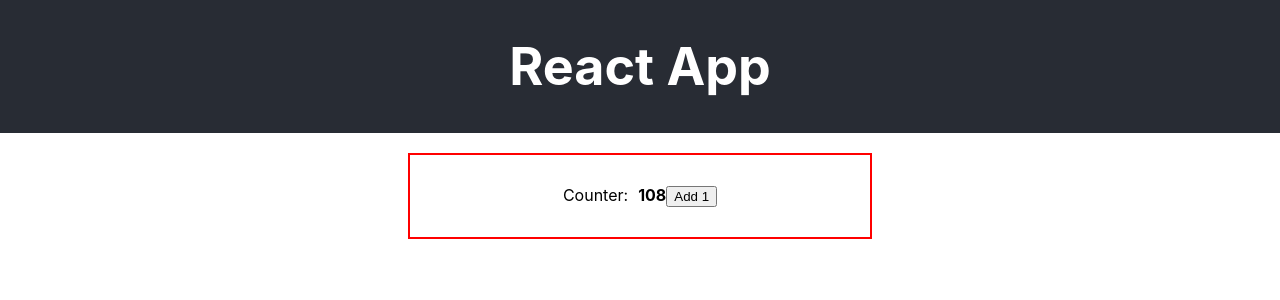
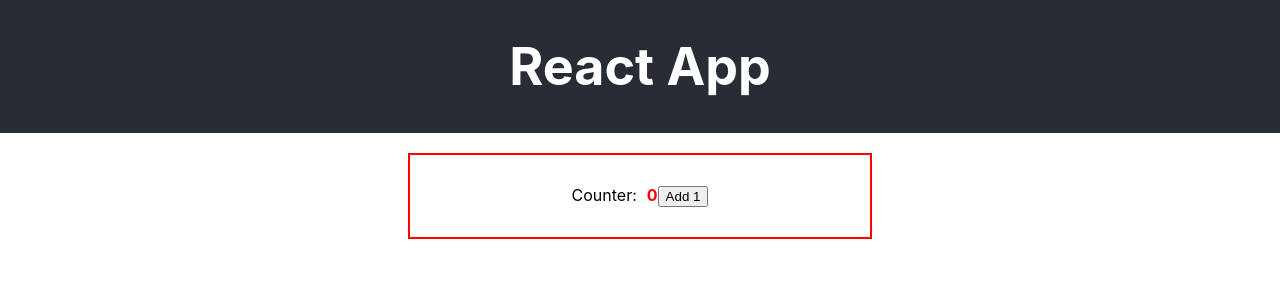
Before and after one commit to Bajamuta/REACT, a React (Create React App) app: page / in a window 1280 px wide. Shown: the top 300 px of the page. Built offline with nearby package versions, Linux system fonts and the light colour scheme.

Commit message:
set className depending on counter actual value

```diff
--- a/src/App.js
+++ b/src/App.js
@@ -7,7 +7,7 @@ function App() {
       <header className="App-header">
         <h1 className="App-title">React App</h1>
       </header>
-        <Counter initValue={108}/>
+        <Counter initValue={0}/>
     </div>
   );
 }
--- /dev/null
+++ b/src/Display.css
@@ -0,0 +1,7 @@
+.red {
+    color: red;
+}
+
+.green {
+    color: green;
+}
--- a/src/Display.js
+++ b/src/Display.js
@@ -1,10 +1,11 @@
 import React from "react";
+import './Display.css';
 
 function Display(props) {
     return(
-        <span className="value">
+        <span className={`value ${(props.displayValue <= 5 ? 'red' : 'green') }`}>
                 {props.displayValue}
-            </span>
+         </span>
     );
 }
 
```
